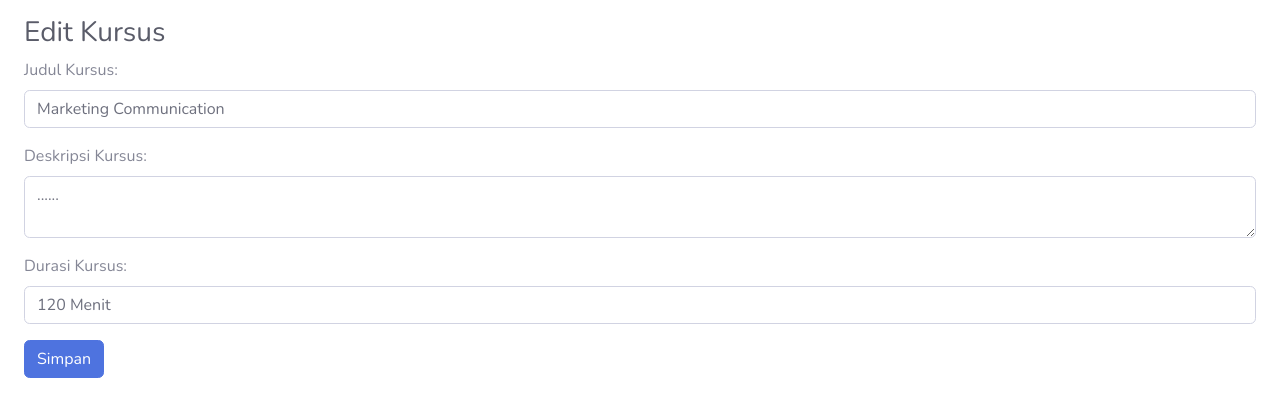
After one commit to not-adyt/eCademy-admin, a PHP site: page /editKursus.php?id=6 in a window 1280 px wide. The commit adds this page. Shown: the top 417 px of the page. Run offline with PHP 8.4, Linux system fonts and the light colour scheme; data comes from the database, SQL or seed files in the repository.

Commit message:
Add files via upload

```diff
--- /dev/null
+++ b/editKursus.php
@@ -0,0 +1,80 @@
+<?php
+require('conn.php');
+
+// Mengambil ID kursus dari parameter URL
+$idKursus = $_GET['id'];
+
+// Query untuk mengambil data kursus berdasarkan ID
+$query = "SELECT * FROM kursus WHERE idKursus = '$idKursus'";
+$result = mysqli_query($conn, $query);
+$course = mysqli_fetch_assoc($result);
+
+// Memeriksa apakah kursus ditemukan
+if (!$course) {
+    echo "Kursus tidak ditemukan.";
+    exit;
+}
+
+// Memproses form jika ada data yang dikirimkan
+if ($_SERVER['REQUEST_METHOD'] === 'POST') {
+    // Mengambil data dari form
+    $judulKursus = $_POST['judul'];
+    $deskripsiKursus = $_POST['deskripsi'];
+    $durasiKursus = $_POST['durasi'];
+
+    // Query untuk mengupdate data kursus
+    $query = "UPDATE kursus SET judulKursus = '$judulKursus', deskripsiKursus = '$deskripsiKursus', durasiKursus = '$durasiKursus' WHERE idKursus = '$idKursus'";
+    $result = mysqli_query($conn, $query);
+
+    // Memeriksa apakah update berhasil
+    if ($result) {
+        // Redirect ke halaman detail kursus
+        header("Location: index.php?url=lihatKursus");
+        exit;
+    } else {
+        echo "Terjadi kesalahan saat mengupdate kursus.";
+    }
+}
+?>
+
+<!DOCTYPE html>
+<html lang="en">
+
+<head>
+  <meta charset="utf-8">
+  <meta http-equiv="X-UA-Compatible" content="IE=edge">
+  <meta name="viewport" content="width=device-width, initial-scale=1, shrink-to-fit=no">
+  <meta name="description" content="">
+  <meta name="author" content="">
+  <title>SB Admin 2 - Edit Kursus</title>
+  <link href="vendor/fontawesome-free/css/all.min.css" rel="stylesheet" type="text/css">
+  <link href="https://fonts.googleapis.com/css?family=Nunito:200,200i,300,300i,400,400i,600,600i,700,700i,800,800i,900,900i" rel="stylesheet">
+  <link href="css/sb-admin-2.min.css" rel="stylesheet">
+</head>
+
+<body id="page-top">
+  <div class="container-fluid">
+    <h1 class="h3 mb-2 text-gray-800 mt-3">Edit Kursus</h1>
+    <form action="" method="post">
+      <div class="form-group">
+        <label for="judul">Judul Kursus:</label>
+        <input type="text" class="form-control" id="judul" name="judul" value="<?php echo $course['judulKursus']; ?>" required>
+      </div>
+      <div class="form-group">
+        <label for="deskripsi">Deskripsi Kursus:</label>
+        <textarea class="form-control" id="deskripsi" name="deskripsi" required><?php echo $course['deskripsiKursus']; ?></textarea>
+      </div>
+      <div class="form-group">
+        <label for="durasi">Durasi Kursus:</label>
+        <input type="text" class="form-control" id="durasi" name="durasi" value="<?php echo $course['durasiKursus']; ?>" required>
+      </div>
+      <button type="submit" class="btn btn-primary">Simpan</button>
+    </form>
+  </div>
+  <script src="vendor/jquery/jquery.min.js"></script>
+  <script src="vendor/bootstrap/js/bootstrap.bundle.min.js"></script>
+  <script src="vendor/jquery-easing/jquery.easing.min.js"></script>
+  <script src="js/sb-admin-2.min.js"></script>
+</body>
+
+</html>
--- a/simpanMateri.php
+++ b/simpanMateri.php
@@ -10,7 +10,7 @@ $sql = "INSERT INTO materi (judulMateri, deskripsiMateri, linkMateri, idKursus)
 
 if (mysqli_query($conn, $sql)) {
     echo "<script>alert('Materi berhasil ditambahkan!');</script>";
-    echo "<script>window.location.href = 'index.php?url=lihatMateri.php';</script>";
+    echo "<script>window.location.href = 'index.php?url=lihatMateri';</script>";
     exit();
 } else {
     echo "Terjadi kesalahan saat menambahkan materi: " . mysqli_error($conn);
```
Also changed, not shown: editMateri.php (added, +80 -0 lines), simpanKursus.php (line endings or trailing spaces), tambahKursus.php (line endings or trailing spaces), tambahMateri.php (line endings or trailing spaces).
